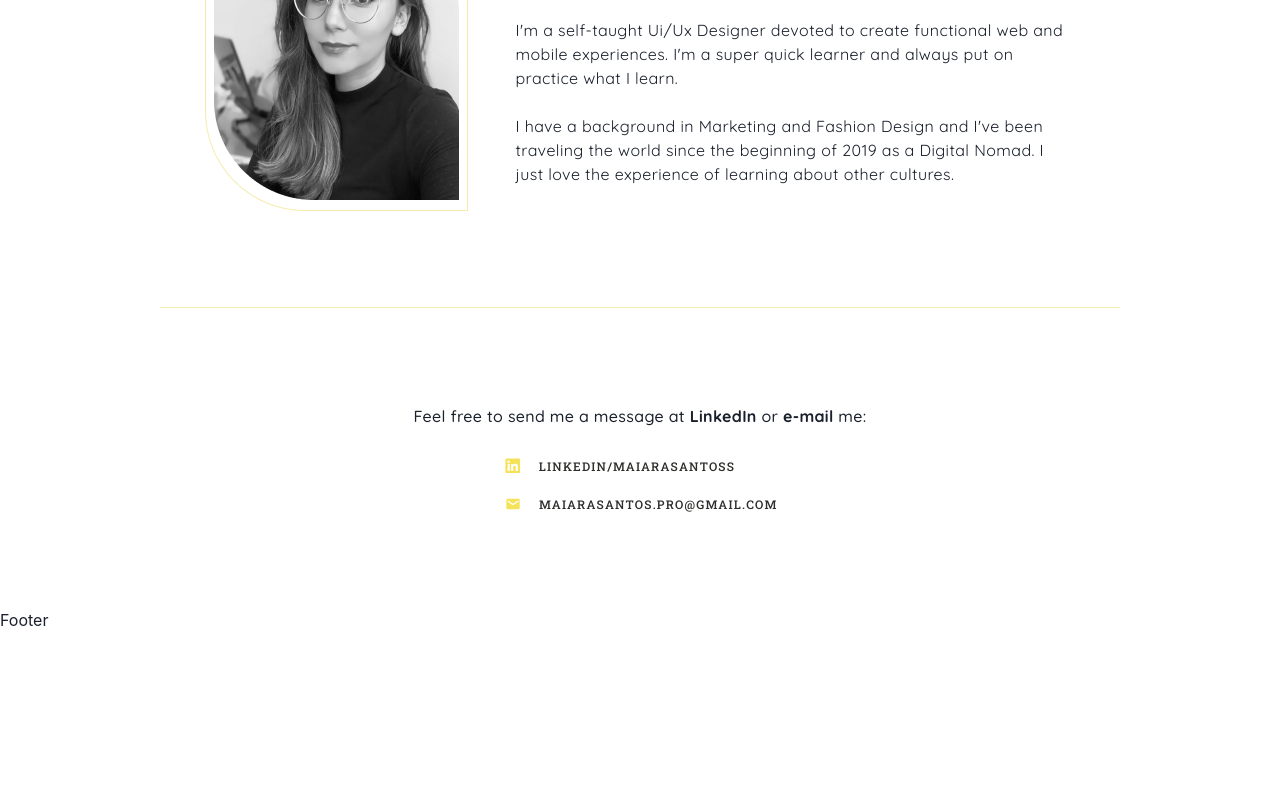
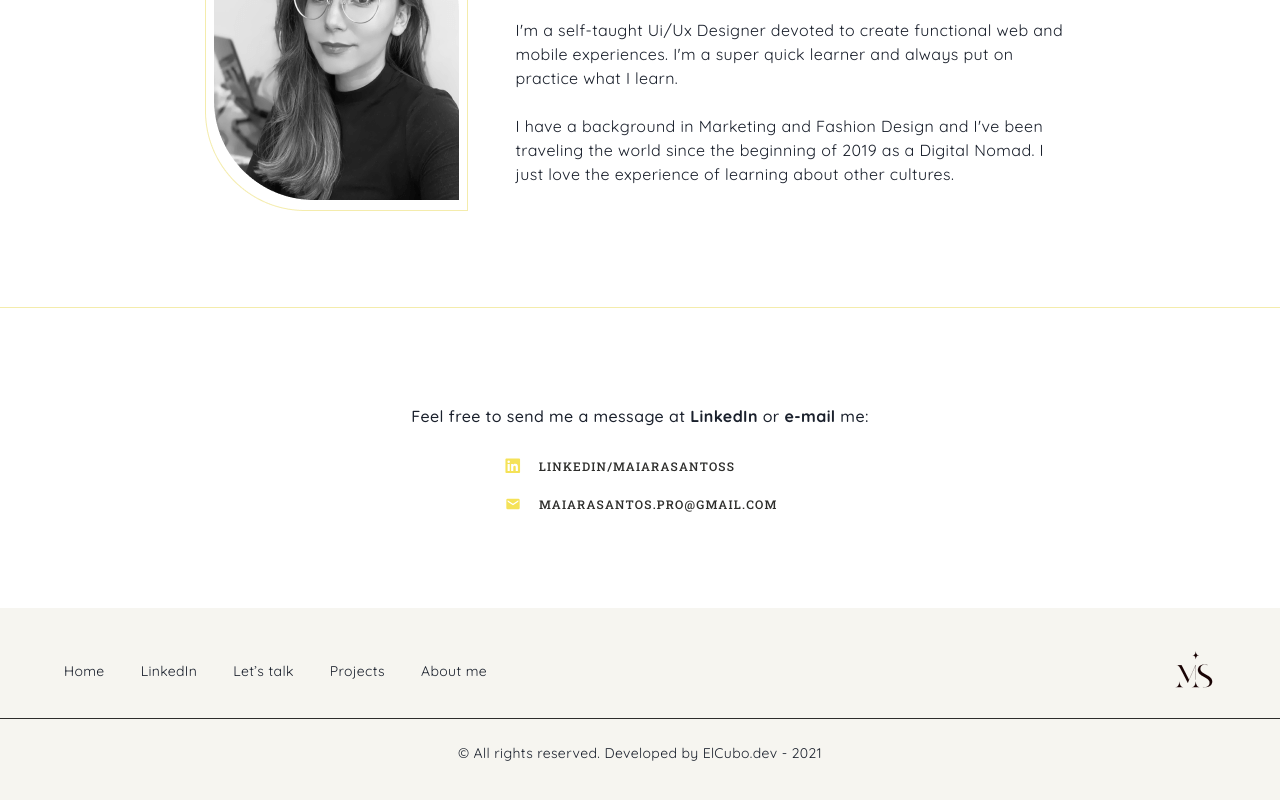
Before and after one commit to henriquealbert/maiara-portfolio, a Next.js app: page / in a window 1280 px wide. Shown: the part 2223-3023 px from the top of the page. Before the commit the page ends 2855 px from the top, so only its background shows below. Built offline with nearby package versions, Linux system fonts and the light colour scheme.

Commit message:
:sparkles: Add Footer

```diff
--- a/src/modules/components/Bio/index.tsx
+++ b/src/modules/components/Bio/index.tsx
@@ -11,6 +11,7 @@ export const Bio = () => (
         width={263}
         height={310}
         layout="responsive"
+        quality={100}
       />
     </Box>
     <Box ml={12}>
--- a/src/modules/components/Contact/index.tsx
+++ b/src/modules/components/Contact/index.tsx
@@ -4,7 +4,7 @@ import { data } from './data'
 
 export const Contact = () => (
   <Box as="section" textAlign="center" my={24}>
-    <Text fontWeight="medium" letterSpacing="0.02rem" mb={7}>
+    <Text fontWeight="medium" letterSpacing="wide" mb={7}>
       Feel free to send me a message at <strong>LinkedIn</strong> or{' '}
       <strong>e-mail</strong> me:
     </Text>
--- /dev/null
+++ b/src/modules/components/FooterLinks/data.ts
@@ -0,0 +1,7 @@
+export const data = [
+  { title: 'Home', href: '#top' },
+  { title: 'LinkedIn', href: '#' },
+  { title: 'Let’s talk', href: '#contact' },
+  { title: 'Projects', href: '#projects' },
+  { title: 'About me', href: '#about-me' }
+]
--- /dev/null
+++ b/src/modules/components/FooterLinks/index.tsx
@@ -0,0 +1,12 @@
+import { Flex, Button } from '@chakra-ui/react'
+import { data } from './data'
+
+export const FooterLinks = () => (
+  <Flex as="nav">
+    {data.map((link) => (
+      <Button key={link.title} variant="footerLink" mr={9}>
+        {link.title}
+      </Button>
+    ))}
+  </Flex>
+)
--- /dev/null
+++ b/src/modules/components/Navbar/data.ts
@@ -0,0 +1,7 @@
+export const data = [
+  { title: 'Home', href: '#top' },
+  { title: 'Projects', href: '#projects' },
+  { title: 'LinkedIn', href: '#' },
+  { title: 'About me', href: '#about-me' },
+  { title: 'Let’s talk', href: '#contact' }
+]
--- a/src/modules/components/Navbar/index.tsx
+++ b/src/modules/components/Navbar/index.tsx
@@ -1,17 +1,11 @@
 import { Button, Flex } from '@chakra-ui/react'
+import { data } from './data'
 
 export const Navbar = () => {
-  const menuLinks = [
-    { title: 'Home', href: '#top' },
-    { title: 'Projects', href: '#projects' },
-    { title: 'LinkedIn', href: '#' },
-    { title: 'About me', href: '#about-me' },
-    { title: 'Let’s talk', href: '#contact' }
-  ]
   return (
     <Flex as="header" pt="3.375rem" pb="7.813rem" justify="center">
       <Flex as="nav">
-        {menuLinks.map((link) => (
+        {data.map((link) => (
           <Button key={link.title} href={link.href} variant="ghost" d="block">
             {link.title}
           </Button>
--- a/src/modules/sections/AboutMe/index.tsx
+++ b/src/modules/sections/AboutMe/index.tsx
@@ -6,7 +6,7 @@ import { Contact } from 'modules/components/Contact'
 export const AboutMeSection = () => (
   <Box as="section">
     <Bio />
-    <Box h="1px" w="75%" bgColor="brand.200" m="0 auto" />
+    <Box h="1px" w="100%" maxW="80rem" bgColor="brand.200" m="0 auto" />
     <Contact />
   </Box>
 )
--- a/src/modules/sections/Footer/index.tsx
+++ b/src/modules/sections/Footer/index.tsx
@@ -1,5 +1,41 @@
+import { Box, Flex, Text } from '@chakra-ui/layout'
+import Image from 'next/image'
+
+import { FooterLinks } from 'modules/components/FooterLinks'
+
 export const FooterSection = () => (
-  <footer>
-    <p>Footer</p>
-  </footer>
+  <Box as="footer" bgColor="brand.100" py={10}>
+    <Flex
+      justify="space-between"
+      align="center"
+      maxW="80rem"
+      m="0 auto"
+      px={16}
+    >
+      <FooterLinks />
+      <Image
+        src="/assets/images/logo.png"
+        width="45px"
+        height="46px"
+        alt="Maiara Santos Logo"
+        title="Maiara Santos"
+      />
+    </Flex>
+
+    <Box bgColor="black" w="100%" maxW="80rem" h="1px" my={6} mx="auto" />
+
+    <Text fontSize="sm" letterSpacing="wide" textAlign="center">
+      © All rights reserved. Developed by{' '}
+      <Text
+        as="a"
+        href="https://elcubo.dev/"
+        target="_blank"
+        rel="noopener noreferrer"
+        _hover={{ textDecoration: 'underline' }}
+      >
+        ElCubo.dev
+      </Text>{' '}
+      - {new Date().getFullYear()}
+    </Text>
+  </Box>
 )
```
